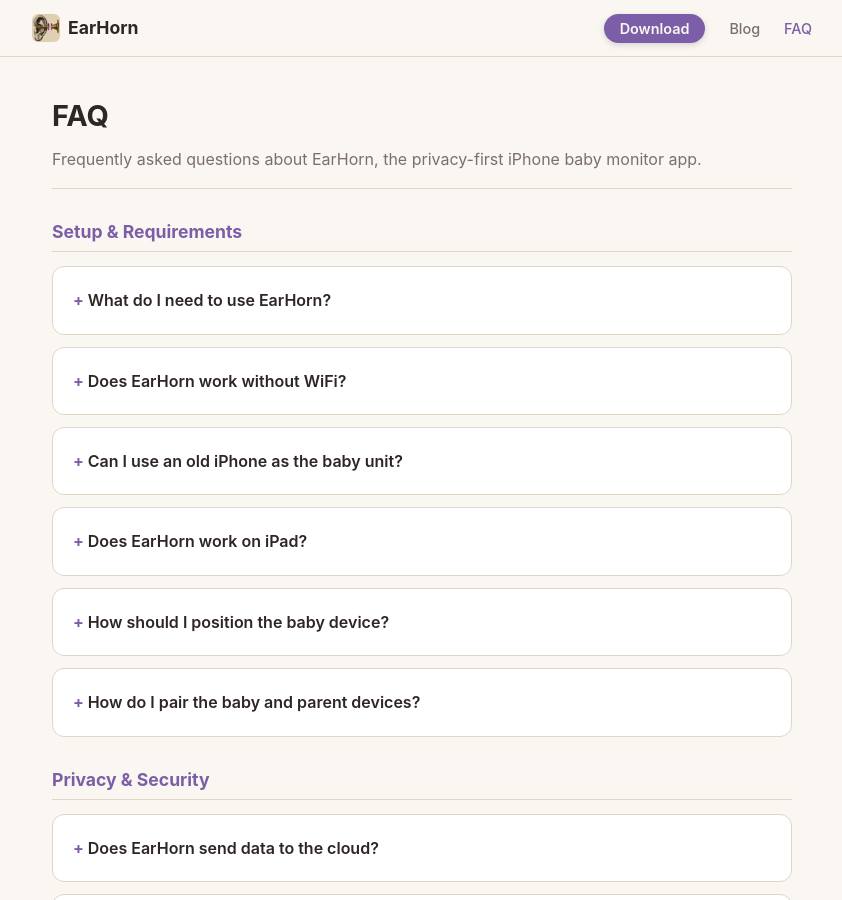
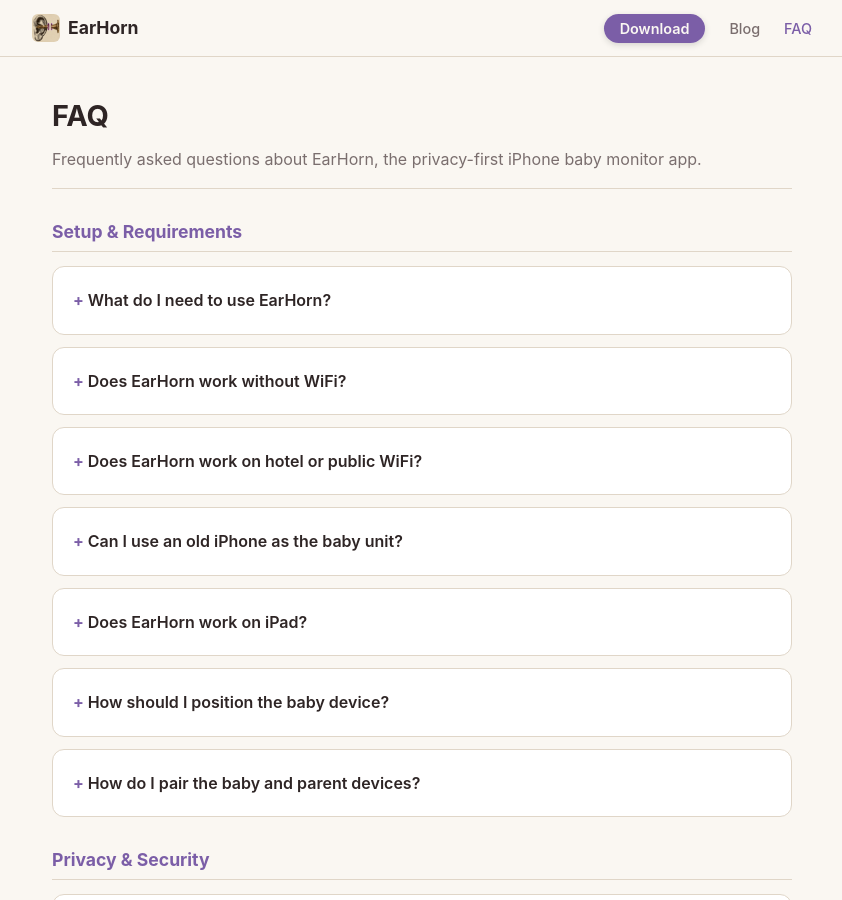
Before and after one commit to braeside-dev/earhorn-site, a Jekyll site: the page built from faq.md, in a window 1280 px wide and 900 px high. Shown: the whole window, without its empty margins (218-1060 px from the left). Built offline with Jekyll 4.4.1, drawn with Linux system fonts in a browser that asks for light colours.

Commit message:
ticky tack

```diff
--- a/faq.md
+++ b/faq.md
@@ -19,6 +19,13 @@ permalink: /faq/
 <details>
 <summary>Does EarHorn work without WiFi?</summary>
 <p>EarHorn requires both devices to be on the same WiFi network for audio streaming. Push notifications (for when the app is backgrounded) require an internet connection, but the core monitoring works entirely over your local network.</p>
+</details>
+</div>
+
+<div class="card" style="padding: 16px 20px; margin-bottom: 12px;">
+<details>
+<summary>Does EarHorn work on hotel or public WiFi?</summary>
+<p>It depends. Many hotels, airports, and public networks use <strong>client isolation</strong>, which prevents devices on the same network from communicating with each other. If client isolation is enabled, EarHorn's devices won't be able to find each other. Some hotels offer a "conference" or "device" network without isolation — ask the front desk. You can also bring a small travel router to create your own private WiFi network in the room, which works reliably.</p>
 </details>
 </div>
 
```
Also changed, not shown: _posts/2026-03-14-how-to-turn-old-iphone-into-baby-monitor.md (+2 -2 lines).
